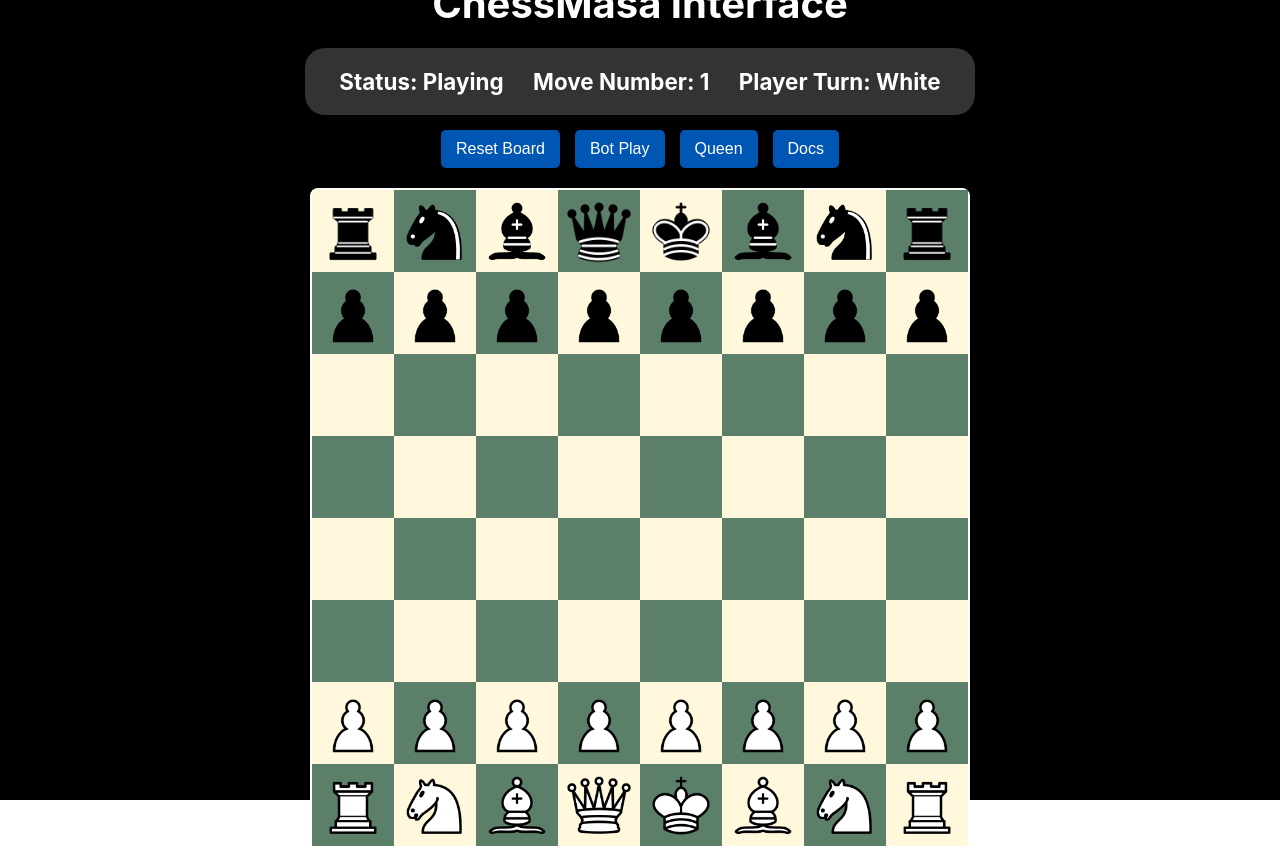
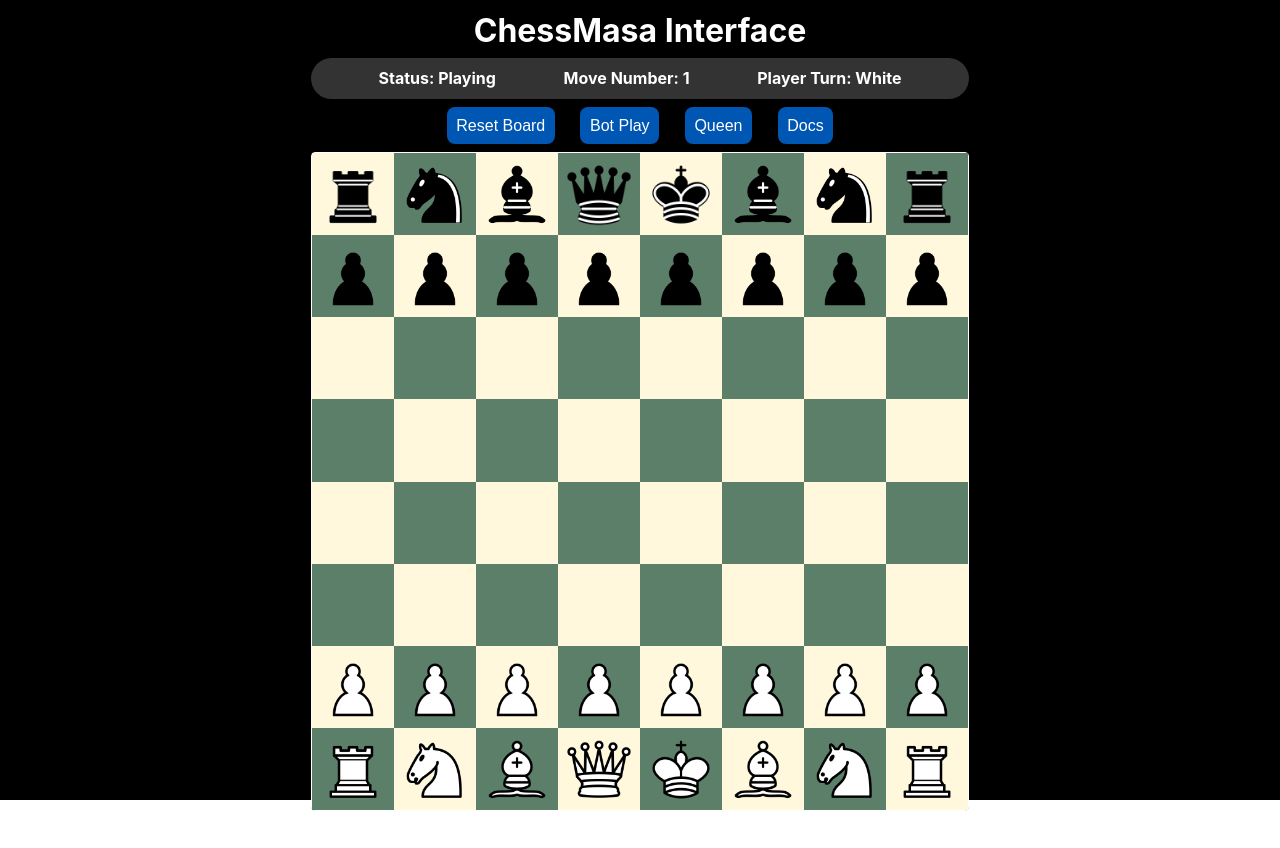
Before and after one commit to smonterola/chess-app-new, a React (Create React App) app: page / in a window 1280 px wide. After the commit the page ends 811 px from the top, so only its background shows below. Built offline with nearby package versions, Linux system fonts and the light colour scheme; no server answers.

Commit message:
fixing fonts

```diff
--- a/src/App.css
+++ b/src/App.css
@@ -7,7 +7,7 @@
 
 .title {
   text-align: center;
-  font-size: 2.5em;
-  margin-bottom: 20px;
+  font-size: 2.0em;
+  margin-bottom: 1vh;
   color: white;
 }
--- a/src/components/Chessboard/Chessboard.css
+++ b/src/components/Chessboard/Chessboard.css
@@ -9,27 +9,27 @@
     display: flex;
     justify-content: space-evenly;
     width: 100%;
-    padding: 5px;
+    padding: 0vh;
     background-color: #333;
-    border-radius: 20px;
-    margin-bottom: 15px;
-    font-size: 0.7rem;
+    border-radius: 4vh;
+    margin-bottom: 1vh;
+    font-size: 0.5rem;
 }
 
 .action-buttons {
     display: flex;
-    gap: 15px;
-    margin-bottom: 20px;
+    gap: 2vw;
+    margin-bottom: 1vh;
 }
 
 .action-button {
     background-color: #0056b3;
     border: none;
     color: white;
-    padding: 10px 15px;
+    padding: 1.2vh;
     text-align: center;
-    font-size: 16px;
-    border-radius: 5px;
+    font-size: 1rem;
+    border-radius: 1vh;
     cursor: pointer;
     transition: 0.3s ease;
 }
@@ -44,6 +44,6 @@
     grid-template-rows: repeat(8, var(--tileSize));
     width: fit-content;
     background-color: black;
-    border: 2px solid white;
-    border-radius: 8px;
+    border: 0.2vh solid white;
+    border-radius: 0.5vh;
 }
--- a/src/components/Tile/Tile.css
+++ b/src/components/Tile/Tile.css
@@ -1,5 +1,5 @@
 :root {
-    --tileSize: 100px; /*default value*/
+    --tileSize: 20vw; /*default value*/
 }
 
 .tile {
```
